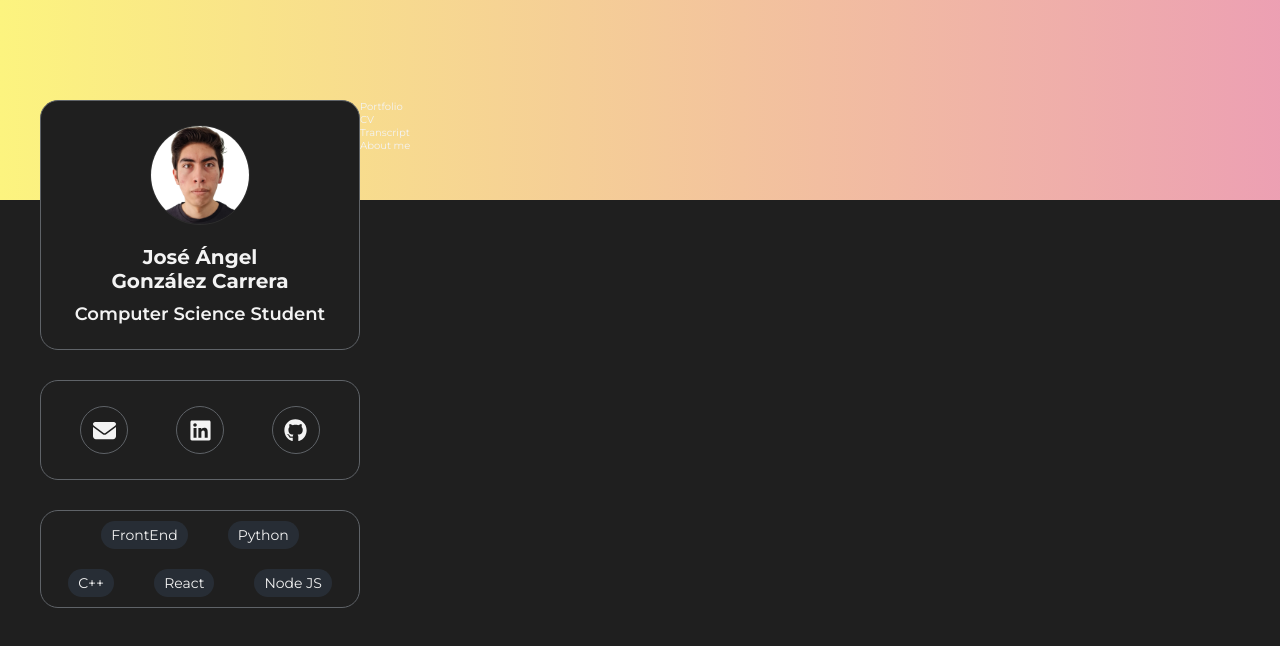
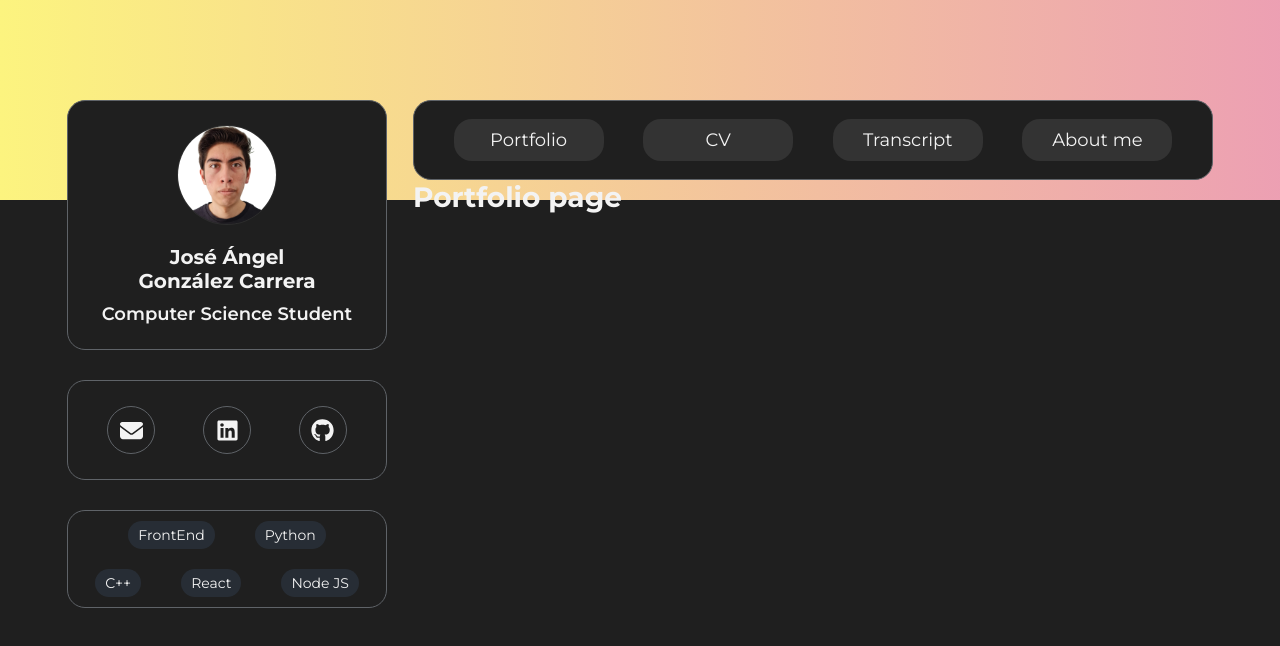
Before and after one commit to JAngelGC/Personal_Website, a React (Create React App) app: page / in a window 1280 px wide. Shown: the top 646 px of the page. Built offline with nearby package versions, Linux system fonts and the light colour scheme.

Commit message:
Add nav bar

```diff
--- a/src/App.module.css
+++ b/src/App.module.css
@@ -1,6 +1,9 @@
 .container {
   position: relative;
   display: flex;
+  justify-content: center;
+  gap: 2.6rem;
+
   height: 200vh;
   max-width: 1200px;
   margin: 0 auto;
--- a/src/App.tsx
+++ b/src/App.tsx
@@ -1,8 +1,11 @@
 import React from "react";
 import classes from "./App.module.css";
 
-import MainHeader from "./components/MainHeader";
+import MainHeader from "./components/layout/MainHeader";
 import Profile from "./components/layout/Profile";
+
+// Pages
+import Portfolio from "./components/pages/portfolio/Portfolio";
 
 function App() {
   return (
@@ -12,7 +15,10 @@ function App() {
       </div>
       <div className={classes["container"]}>
         <Profile />
-        <MainHeader />
+        <div className={classes["container-content"]}>
+          <MainHeader />
+          <Portfolio />
+        </div>
       </div>
     </>
   );
--- /dev/null
+++ b/src/components/layout/MainHeader.module.css
@@ -0,0 +1,36 @@
+.header {
+  width: 80rem;
+  height: 8rem;
+
+  background-color: var(--main-bg-color);
+  border-radius: var(--main-border-radius);
+  border: var(--main-border);
+}
+
+.header nav {
+  width: 100%;
+  height: 100%;
+}
+
+.header nav ul {
+  height: 100%;
+  width: 100%;
+  display: flex;
+  align-items: center;
+  justify-content: space-evenly;
+
+  /* gap: 5rem; */
+
+  list-style: none;
+}
+
+.header nav ul li {
+  min-width: 15rem;
+  padding: 1rem 2rem;
+  font-size: var(--fs-mid-text);
+  text-align: center;
+
+  cursor: pointer;
+  border-radius: var(--main-border-radius);
+  background-color: var(--sec-bg-color);
+}
--- a/src/components/MainHeader.tsx
+++ b/src/components/layout/MainHeader.tsx
@@ -1,8 +1,9 @@
 // import { NavLink } from "react-router-dom"
+import classes from "./MainHeader.module.css";
 
 const MainHeader = () => {
   return (
-    <header>
+    <header className={classes["header"]}>
       <nav>
         <ul>
           <li>Portfolio</li>
--- /dev/null
+++ b/src/components/pages/portfolio/Portfolio.tsx
@@ -0,0 +1,9 @@
+const Portfolio = () => {
+  return (
+    <>
+      <h3 className="title-section">Portfolio page</h3>
+    </>
+  );
+};
+
+export default Portfolio;
--- a/src/index.css
+++ b/src/index.css
@@ -27,10 +27,13 @@ html {
   --fs-small-text: 1.4rem;
   /* --fs-small-small-text: 1.4rem; */
 
+  --white-color: #f3f3f3;
   --main-bg-color: #1f1f1f;
+  --sec-bg-color: #333333;
   --main-border-color: #5f6368;
 
   --main-border-radius: 1.8rem;
+  --main-border: 1px solid var(--main-border-color);
 }
 
 * {
@@ -38,3 +41,7 @@ html {
   margin: 0;
   box-sizing: border-box;
 }
+
+.title-section {
+  font-size: var(--fs-sub-sub-title);
+}
```
Also changed, not shown: src/components/MainHeader.module.css (deleted).
